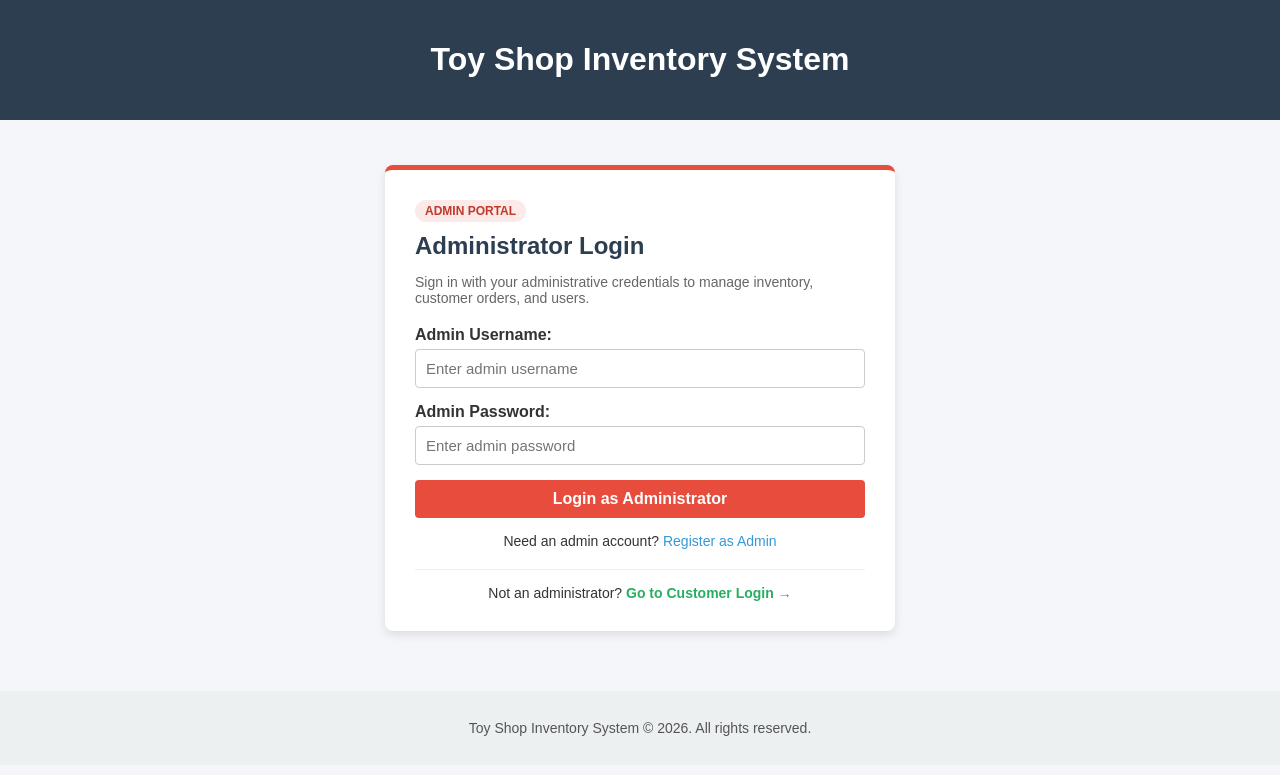
After one commit to shaamyak/ShaamyakPS_CCE25CS226, a Django app: page /admin-login/ in a window 1280 px wide. The commit adds this page. Shown: the top 775 px of the page. Run offline with Django 5.2, Linux system fonts and the light colour scheme.

Commit message:
Create separate sections for admin login and customer login

```diff
--- /dev/null
+++ b/toyshopproject/toys/templates/admin_login.html
@@ -0,0 +1,163 @@
+<!DOCTYPE html>
+<html lang="en">
+<head>
+    <meta charset="UTF-8">
+    <title>Admin Login - Toy Shop Inventory System</title>
+    <style>
+        body {
+            font-family: Arial, sans-serif;
+            background-color: #f4f6f9;
+            margin: 0;
+            padding: 0;
+            color: #333;
+        }
+        header {
+            background-color: #2c3e50;
+            color: white;
+            padding: 20px;
+            text-align: center;
+        }
+        .container {
+            width: 85%;
+            max-width: 450px;
+            margin: 45px auto;
+            background-color: white;
+            padding: 30px;
+            border-radius: 8px;
+            box-shadow: 0 4px 10px rgba(0,0,0,0.1);
+            border-top: 5px solid #e74c3c;
+        }
+        .portal-tag {
+            display: inline-block;
+            background-color: #fceae9;
+            color: #c0392b;
+            padding: 4px 10px;
+            border-radius: 12px;
+            font-size: 12px;
+            font-weight: bold;
+            margin-bottom: 10px;
+        }
+        h2 {
+            margin: 0 0 10px 0;
+            color: #2c3e50;
+        }
+        .form-group {
+            margin-bottom: 15px;
+        }
+        label {
+            display: block;
+            margin-bottom: 5px;
+            font-weight: bold;
+            color: #333;
+        }
+        input[type="text"],
+        input[type="password"] {
+            width: 100%;
+            padding: 10px;
+            box-sizing: border-box;
+            border: 1px solid #ccc;
+            border-radius: 4px;
+            font-size: 15px;
+        }
+        .btn-submit {
+            background-color: #e74c3c;
+            color: white;
+            padding: 10px 20px;
+            border: none;
+            border-radius: 4px;
+            font-size: 16px;
+            cursor: pointer;
+            width: 100%;
+            font-weight: bold;
+        }
+        .btn-submit:hover {
+            background-color: #c0392b;
+        }
+        .error-box {
+            background-color: #f8d7da;
+            color: #721c24;
+            padding: 10px;
+            margin-bottom: 15px;
+            border-radius: 4px;
+            border: 1px solid #f5c6cb;
+            font-size: 14px;
+        }
+        .link-bar {
+            text-align: center;
+            margin-top: 15px;
+            font-size: 14px;
+        }
+        .link-bar a {
+            color: #3498db;
+            text-decoration: none;
+        }
+        .link-bar a:hover {
+            text-decoration: underline;
+        }
+        .switch-portal {
+            margin-top: 20px;
+            padding-top: 15px;
+            border-top: 1px solid #eee;
+            text-align: center;
+            font-size: 14px;
+        }
+        footer {
+            margin-top: 60px;
+            padding: 15px;
+            background-color: #ecf0f1;
+            color: #555;
+            text-align: center;
+            font-size: 14px;
+        }
+    </style>
+</head>
+<body>
+
+    <header>
+        <h1>Toy Shop Inventory System</h1>
+    </header>
+
+    <div class="container">
+        <span class="portal-tag">ADMIN PORTAL</span>
+        <h2>Administrator Login</h2>
+        <p style="color: #666; font-size: 14px; margin-bottom: 20px;">
+            Sign in with your administrative credentials to manage inventory, customer orders, and users.
+        </p>
+
+        {% if error %}
+            <div class="error-box">
+                {{ error }}
+            </div>
+        {% endif %}
+
+        <form method="POST" action="{% url 'admin_login' %}">
+            {% csrf_token %}
+
+            <div class="form-group">
+                <label for="username">Admin Username:</label>
+                <input type="text" id="username" name="username" placeholder="Enter admin username" required>
+            </div>
+
+            <div class="form-group">
+                <label for="password">Admin Password:</label>
+                <input type="password" id="password" name="password" placeholder="Enter admin password" required>
+            </div>
+
+            <button type="submit" class="btn-submit">Login as Administrator</button>
+        </form>
+
+        <div class="link-bar">
+            Need an admin account? <a href="{% url 'admin_signup' %}">Register as Admin</a>
+        </div>
+
+        <div class="switch-portal">
+            Not an administrator? <a href="{% url 'login' %}" style="color: #27ae60; font-weight: bold; text-decoration: none;">Go to Customer Login &rarr;</a>
+        </div>
+    </div>
+
+    <footer>
+        <p>Toy Shop Inventory System &copy; 2026. All rights reserved.</p>
+    </footer>
+
+</body>
+</html>
--- a/toyshopproject/toys/templates/home.html
+++ b/toyshopproject/toys/templates/home.html
@@ -77,7 +77,7 @@
                 {% if user.is_superuser or user.is_staff %}(Admin){% else %}(Customer){% endif %}
                 | <a href="{% url 'logout' %}">Logout</a></span>
             {% else %}
-                <span><a href="{% url 'login' %}">Login</a> | <a href="{% url 'signup' %}">Sign Up</a></span>
+                <span><a href="{% url 'login' %}">Customer Login</a> | <a href="{% url 'admin_login' %}" style="color: #e74c3c; font-weight: bold;">Admin Login</a> | <a href="{% url 'signup' %}">Sign Up</a></span>
             {% endif %}
         </div>
 
@@ -99,8 +99,8 @@
                     <a href="{% url 'view_cart' %}" class="btn">View Cart</a>
                 {% endif %}
             {% else %}
-                <a href="{% url 'login' %}" class="btn btn-green">Login to Dashboard</a>
-                <a href="{% url 'signup' %}" class="btn">Register Account</a>
+                <a href="{% url 'login' %}" class="btn btn-green">Customer Login</a>
+                <a href="{% url 'admin_login' %}" class="btn" style="background-color: #e74c3c;">Admin Login</a>
             {% endif %}
         </div>
     </div>
--- a/toyshopproject/toys/urls.py
+++ b/toyshopproject/toys/urls.py
@@ -30,5 +30,6 @@ urlpatterns = [
     path('signup/', views.signup_view, name='signup'),
     path('admin-signup/', views.admin_signup_view, name='admin_signup'),
     path('login/', views.login_view, name='login'),
+    path('admin-login/', views.admin_login_view, name='admin_login'),
     path('logout/', views.logout_view, name='logout'),
 ]
--- a/toyshopproject/toys/views.py
+++ b/toyshopproject/toys/views.py
@@ -16,6 +16,31 @@ def admin_required(view_func):
 def home(request):
     toys = Toy.objects.all()[:6]
     return render(request, 'home.html', {'toys': toys})
+
+def admin_login_view(request):
+    if request.user.is_authenticated:
+        if request.user.is_superuser or request.user.is_staff:
+            return redirect('admin_dashboard')
+        return redirect('user_dashboard')
+
+    error_message = None
+
+    if request.method == 'POST':
+        user_name = request.POST.get('username')
+        pass_word = request.POST.get('password')
+
+        user = authenticate(request, username=user_name, password=pass_word)
+
+        if user is not None:
+            if user.is_superuser or user.is_staff:
+                login(request, user)
+                return redirect('admin_dashboard')
+            else:
+                error_message = "Access denied: This account does not have administrator privileges."
+        else:
+            error_message = "Invalid admin username or password. Please try again."
+
+    return render(request, 'admin_login.html', {'error': error_message})
 
 def login_view(request):
     if request.user.is_authenticated:
```
Also changed, not shown: toyshopproject/toys/templates/login.html (+39 -10 lines), toyshopproject/db.sqlite3.
